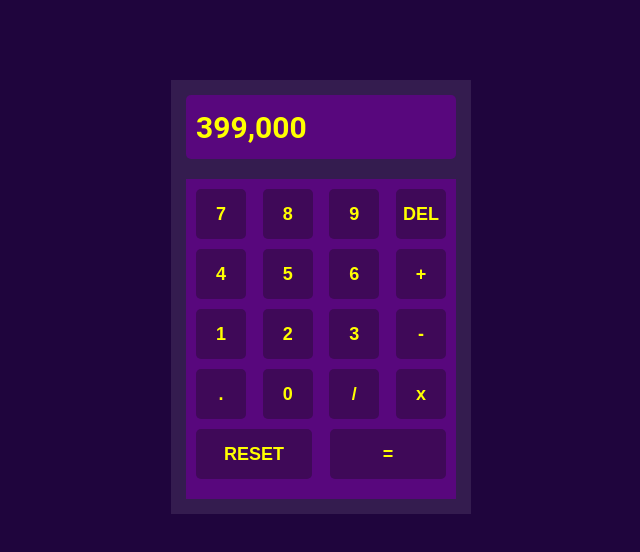
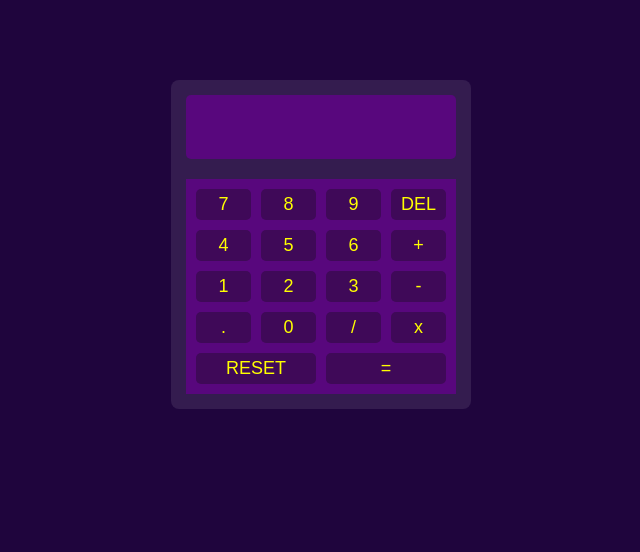
Before and after one commit to Marlisa-dev/number-cruncher, a React (Vite) app: page / in a window 1280 px wide. Shown: the top 552 px of the page, without its empty margins (319-959 px from the left). Built offline with nearby package versions, Linux system fonts and the light colour scheme.

Commit message:
rendered buttons and calculation logic. display on answer view

```diff
--- a/src/App.css
+++ b/src/App.css
@@ -15,33 +15,35 @@ body{
     width: 300px;
     padding: 15px;
     background-color: hsl(268, 47%, 21%);
+    border-radius: 8px;
 }
 .answer-view{
+    background-color: hsl(281, 89%, 26%);
+    padding: 10px;
     margin-bottom: 20px;
-    background-color: hsl(281, 89%, 26%);
     border-radius: 5px;
-    padding: 10px;
+    text-align: right;
     height: 64px;
-    font-size: 30px;
     font-weight: bold;
     color: yellow;
     padding-top: 15px;
 }
+.input{
+    font-size: 1.5rem;
+}
+.result{
+    font-size: 2rem;
+    font-weight: bold;
+}
 .buttons-container{
     background-color: hsl(281, 89%, 26%);
+    display: grid;
+    grid-template-columns: repeat(4, 1fr);
+    gap: 10px;
     padding: 10px;
 }
-.buttons-container div{
-    display: flex;
-    flex-direction: row;
-    justify-content: space-between;
-    margin-bottom: 10px;
-
-
-}
-.buttons-container button{
-    height: 50px;
-    font-weight: bold;
+button{
+    padding: 5px;
     font-size: 18px;
     border: none;
     border-radius: 5px;
@@ -49,19 +51,14 @@ body{
     color: yellow;
     background-color: hsl(281, 82%, 19%);
 }
-
-.regular-btn{
-    width: 50px;
-}
-.regular-btn:hover{
+button:hover{
     background-color: hsl(281, 68%, 33%);
     color: white;
 }
-
-.large-btn{
-    width: 116px;
+.full-width {
+    grid-column: span 2;
 }
-.large-btn:hover{
+button.full-width:hover{
     background-color: orange;
     color: black;
 }
--- a/src/components/AnswerView.jsx
+++ b/src/components/AnswerView.jsx
@@ -1,8 +1,11 @@
 import React from 'react'
 
-const AnswerView = () => {
+const AnswerView = ({ input, result }) => {
   return (
-    <div className='answer-view'>399,000</div>
+    <div className='answer-view'>
+      <div className="input">{input}</div>
+      <div className="result">{result}</div>
+    </div>
   )
 }
 
--- a/src/components/ButtonsContainer.jsx
+++ b/src/components/ButtonsContainer.jsx
@@ -1,40 +1,28 @@
 import React from 'react'
 
-const ButtonsContainer = () => {
+const ButtonsContainer = ({ handleButtonClick }) => {
+
+    const buttons = [
+        '7', '8', '9', 'DEL',
+        '4', '5', '6', '+',
+        '1', '2', '3', '-',
+        '.', '0', '/', 'x',
+        'RESET', '='
+    ];
+
     return (
-        <div className='buttons-container'>
-            <div>
-                <button className='regular-btn'>7</button>
-                <button className='regular-btn'>8</button>
-                <button className='regular-btn'>9</button>
-                <button className='regular-btn'>DEL</button>
-            </div>
-            <div>
-                <button className='regular-btn'>4</button>
-                <button className='regular-btn'>5</button>
-                <button className='regular-btn'>6</button>
-                <button className='regular-btn'>+</button>
-            </div>
-            <div>
-                <button className='regular-btn'>1</button>
-                <button className='regular-btn'>2</button>
-                <button className='regular-btn'>3</button>
-                <button className='regular-btn'>-</button>
-            </div>
-            <div>
-                <button className='regular-btn'>.</button>
-                <button className='regular-btn'>0</button>
-                <button className='regular-btn'>/</button>
-                <button className='regular-btn'>x</button>
-            </div>
-            <div>
-                <button className='large-btn'>RESET</button>
-                <button className='large-btn'>=</button>
-            </div>
-
-
+        <div className="buttons-container">
+            {buttons.map((button) => (
+                <button
+                    key={button}
+                    onClick={() => handleButtonClick(button)}
+                    className={button === 'RESET' || button === '=' ? 'full-width' : ''}
+                >
+                    {button}
+                </button>
+            ))}
         </div>
-      )
+    )
 }
 
 export default ButtonsContainer
--- a/src/components/CalculatorBody.jsx
+++ b/src/components/CalculatorBody.jsx
@@ -1,12 +1,34 @@
-import React from 'react'
+import React, { useState } from 'react'
 import AnswerView from './AnswerView'
 import ButtonsContainer from './ButtonsContainer'
 
 const CalculatorBody = () => {
+  const [input, setInput] = useState('');
+  const [result, setResult] = useState('');
+
+  const handleButtonClick = (value) => {
+    if (value === 'RESET') {
+      setInput('');
+      setResult('');
+    } else if (value === 'DEL') {
+      setInput((prevInput) => prevInput.slice(0, -1)); //Remove last character
+    } else if (value === '=') {
+      try {
+        const calculatedResult = eval(input.replace('x', '*'));
+        setResult(calculatedResult);
+      } catch (error) {
+        setResult('Error');
+      }
+    } else{
+      setInput((prevInput) => prevInput + value);
+    }
+  };
+
+
   return (
     <div className={'calculator-body'}>
-        <AnswerView />
-        <ButtonsContainer />
+        <AnswerView input={input} result={result}/>
+        <ButtonsContainer handleButtonClick={handleButtonClick}/>
     </div>
 
   )
```
